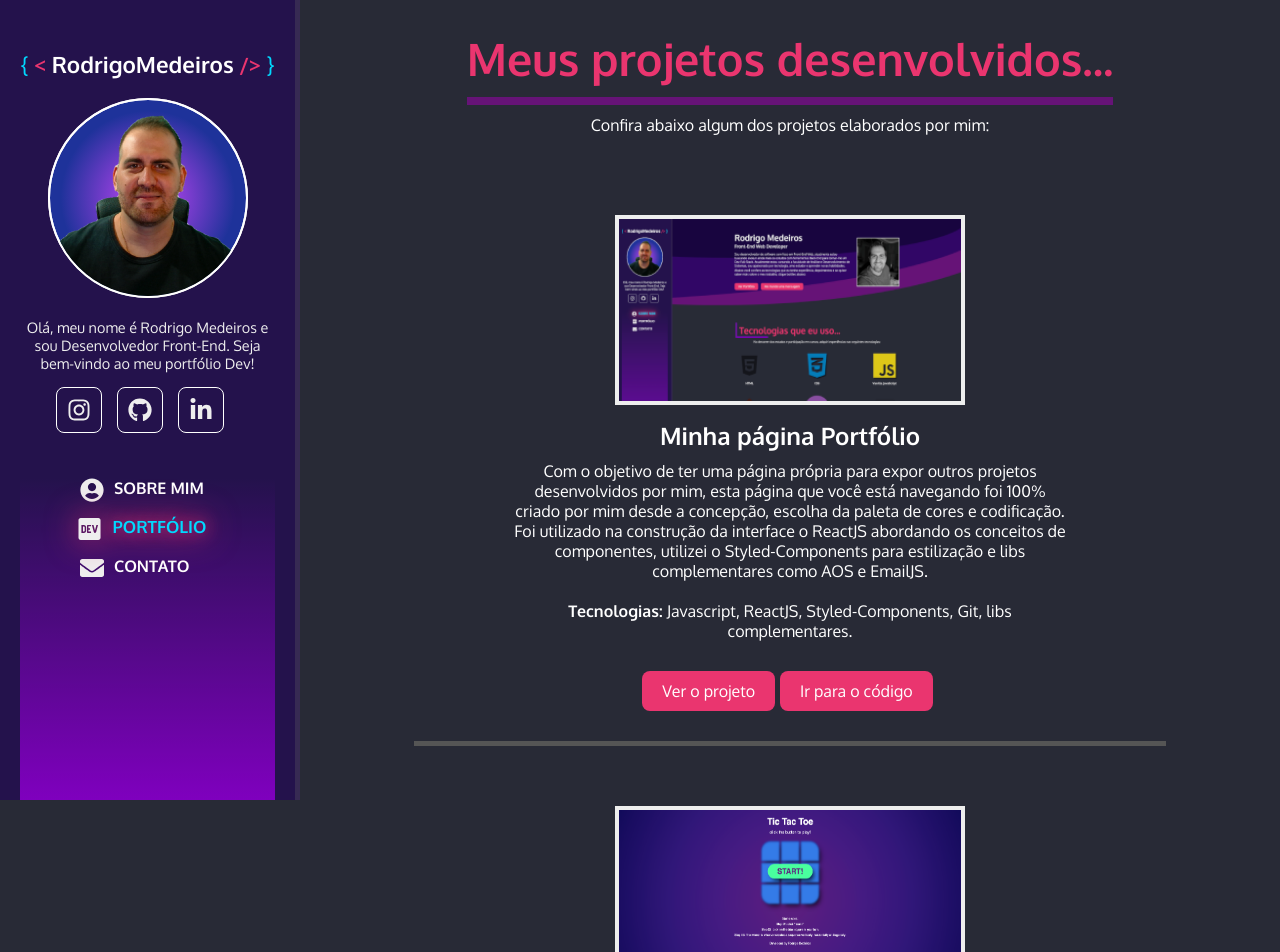
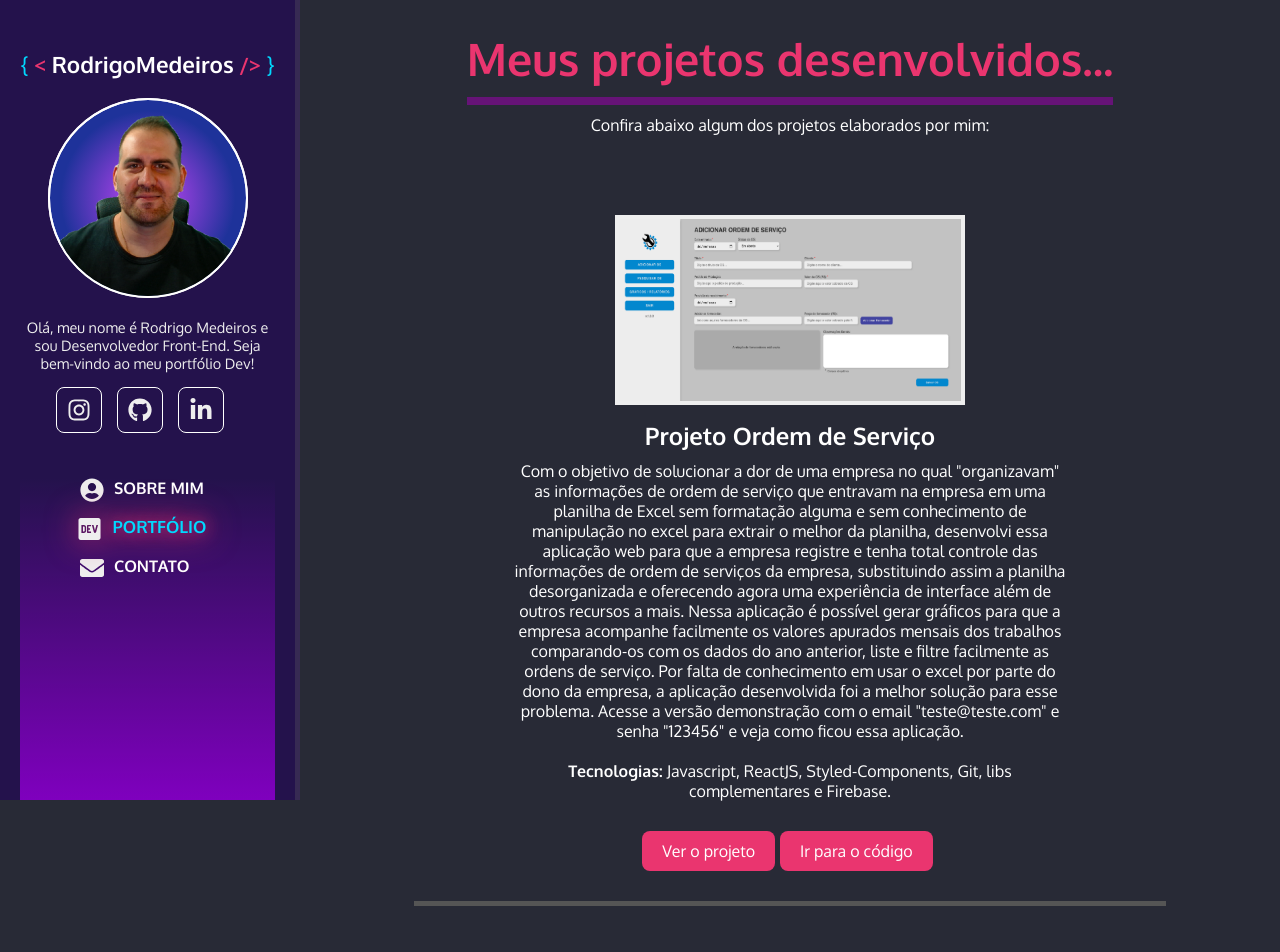
Before and after one commit to rodrigoamb/mypage, a React (Create React App) app: page /portfolio in a window 1280 px wide. Shown: the top 952 px of the page. Built offline with nearby package versions, Linux system fonts and the light colour scheme.

Commit message:
adicionando projeto os

```diff
--- a/src/components/Projects/addProjects.js
+++ b/src/components/Projects/addProjects.js
@@ -1,33 +1,44 @@
-import tech1 from '../../assets/imgTechs/project1.png';
-import tech2 from '../../assets/imgTechs/project2.png';
-import tech3 from '../../assets/imgTechs/project3.png';
+import tech1 from "../../assets/imgTechs/project1.png";
+import tech2 from "../../assets/imgTechs/project2.png";
+import tech3 from "../../assets/imgTechs/project3.png";
+import tech4 from "../../assets/imgTechs/project4.png";
 
 export const addProjects = [
 	{
-    title: 'Minha página Portfólio',
+		title: "Projeto Ordem de Serviço",
 		description:
-      'Com o objetivo de ter uma página própria para expor outros projetos desenvolvidos por mim, esta página que você está navegando foi 100% criado por mim desde a concepção, escolha da paleta de cores e codificação. Foi utilizado na construção da interface o ReactJS abordando os conceitos de componentes, utilizei o Styled-Components para estilização e libs complementares como AOS e EmailJS. ',
-    techs: 'Javascript, ReactJS, Styled-Components, Git, libs complementares. ',
-    img: tech1,
-    page: 'https://rodrigodev-portfolio.netlify.app/',
-    code: 'https://github.com/rodrigoamb/mypage',
+			'Com o objetivo de solucionar a dor de uma empresa no qual "organizavam" as informações de ordem de serviço que entravam na empresa em uma planilha de Excel sem formatação alguma e sem conhecimento de manipulação no excel para extrair o melhor da planilha, desenvolvi essa aplicação web para que a empresa registre e tenha total controle das informações de ordem de serviços da empresa, substituindo assim a planilha desorganizada e oferecendo agora uma experiência de interface além de outros recursos a mais. Nessa aplicação é possível gerar gráficos para que a empresa acompanhe facilmente os valores apurados mensais dos trabalhos comparando-os com os dados do ano anterior, liste e filtre facilmente as ordens de serviço. Por falta de conhecimento em usar o excel por parte do dono da empresa, a aplicação desenvolvida foi a melhor solução para esse problema. Acesse a versão demonstração com o email "teste@teste.com" e senha "123456" e veja como ficou essa aplicação.',
+		techs:
+			"Javascript, ReactJS, Styled-Components, Git, libs complementares e Firebase.",
+		img: tech4,
+		page: "https://projeto-os.netlify.app/",
+		code: "https://github.com/rodrigoamb/projetoos",
 	},
 	{
-    title: 'Tic Tac Toe',
+		title: "Minha página Portfólio",
 		description:
-      'Com objetivo de estudar e praticar alguns conceitos de Javascript, elaborei um Projeto de Jogo da Velha. Apesar de ser um projeto simples, aborda conceitos básicos de Javascript como condicionais, funções, eventos, manipulação do DOM e estruturas de repetição',
-    techs: 'Html, CSS, Vanilla Javascript.',
-    img: tech2,
-    page: 'https://rodrigoamb.github.io/tictactoejs/',
-    code: 'https://github.com/rodrigoamb/tictactoejs',
+			"Com o objetivo de ter uma página própria para expor outros projetos desenvolvidos por mim, esta página que você está navegando foi 100% criado por mim desde a concepção, escolha da paleta de cores e codificação. Foi utilizado na construção da interface o ReactJS abordando os conceitos de componentes, utilizei o Styled-Components para estilização e libs complementares como AOS e EmailJS. ",
+		techs: "Javascript, ReactJS, Styled-Components, Git, libs complementares. ",
+		img: tech1,
+		page: "https://rodrigodev-portfolio.netlify.app/",
+		code: "https://github.com/rodrigoamb/mypage",
 	},
 	{
-    title: 'Cards Pokémon',
+		title: "Tic Tac Toe",
 		description:
-      'Com objetivo de estudar e praticar Vanilla JS, o projeto Cards Pokémon tem como principal tarefa consumir uma API. Utilizando async/await e o fetch, é consumido então a PokeAPI que através do retorno das requisições feitas é construído os CARDS em tela.',
-    techs: 'Html, CSS, Javascript.',
+			"Com objetivo de estudar e praticar alguns conceitos de Javascript, elaborei um Projeto de Jogo da Velha. Apesar de ser um projeto simples, aborda conceitos básicos de Javascript como condicionais, funções, eventos, manipulação do DOM e estruturas de repetição",
+		techs: "Html, CSS, Vanilla Javascript.",
+		img: tech2,
+		page: "https://rodrigoamb.github.io/tictactoejs/",
+		code: "https://github.com/rodrigoamb/tictactoejs",
+	},
+	{
+		title: "Cards Pokémon",
+		description:
+			"Com objetivo de estudar e praticar Vanilla JS, o projeto Cards Pokémon tem como principal tarefa consumir uma API. Utilizando async/await e o fetch, é consumido então a PokeAPI que através do retorno das requisições feitas é construído os CARDS em tela.",
+		techs: "Html, CSS, Javascript.",
 		img: tech3,
-    page: 'https://rodrigoamb.github.io/pokemonfilter2.0/',
-    code: 'https://github.com/rodrigoamb/pokemonfilter2.0',
+		page: "https://rodrigoamb.github.io/pokemonfilter2.0/",
+		code: "https://github.com/rodrigoamb/pokemonfilter2.0",
 	},
 ];
```
Also changed, not shown: src/assets/imgTechs/project4.png (added). Lines whose indentation alone changed are shown as unchanged.
